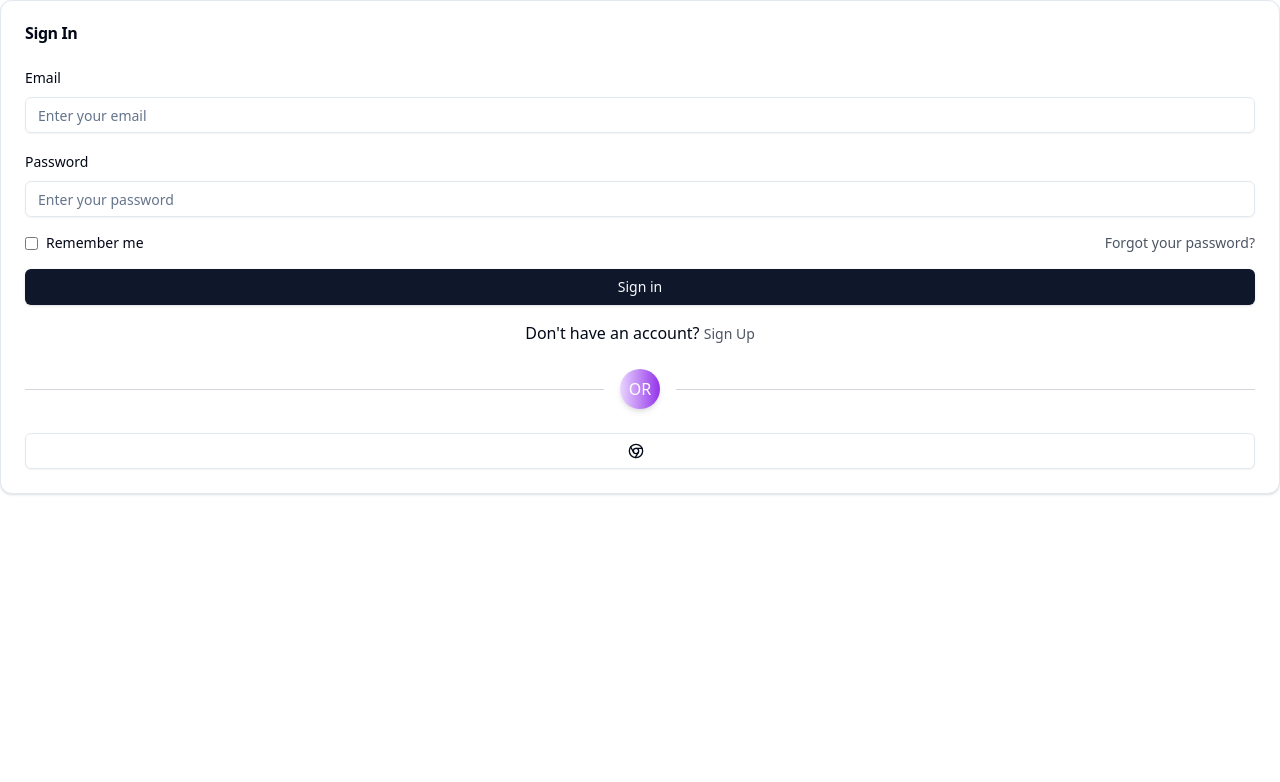
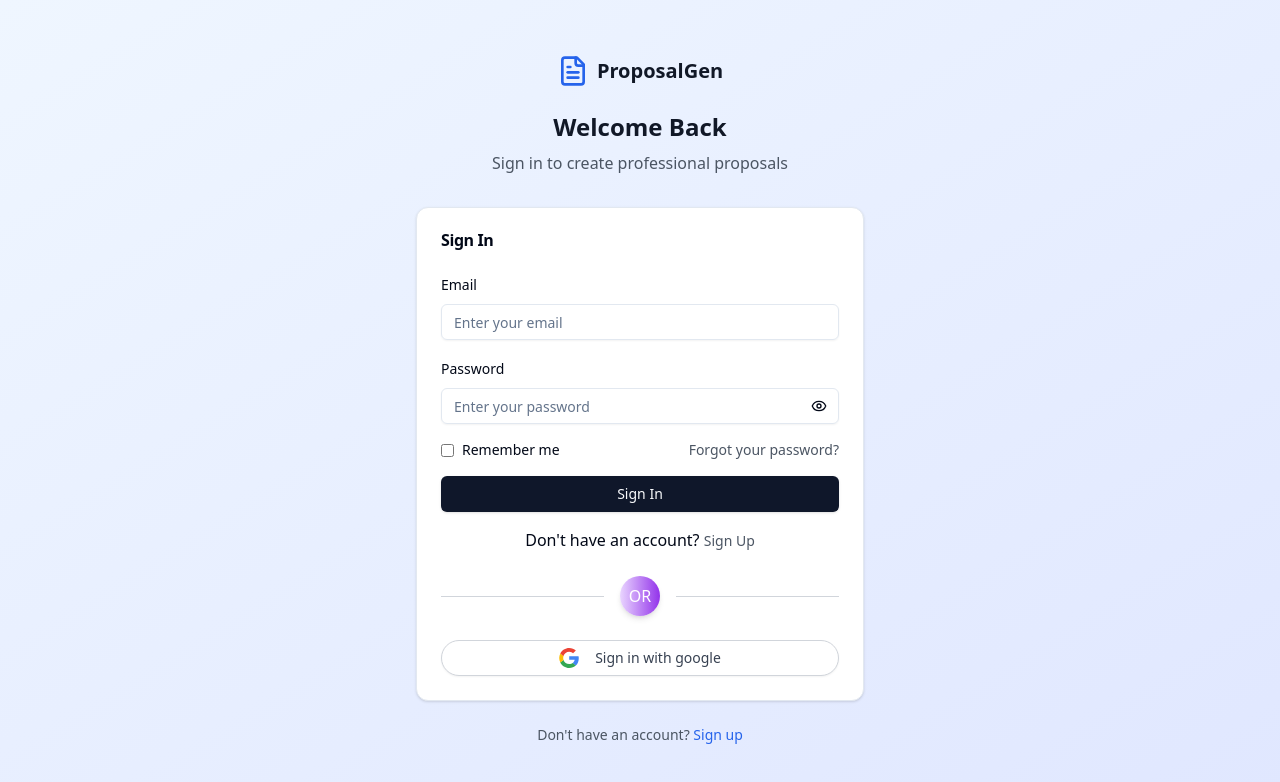
Before and after one commit to mercy-mwai/proposal_builder, a Next.js app: page /auth/login in a window 1280 px wide. Shown: the top 782 px of the page. Built offline with nearby package versions, Linux system fonts and the light colour scheme.

Commit message:
updated the login form & page

```diff
--- a/app/auth/login/page.jsx
+++ b/app/auth/login/page.jsx
@@ -1,10 +1,34 @@
 import React from 'react'
+import { FileText } from "lucide-react"
 import  LoginForm  from "@/components/auth/login-form"
+import Link from 'next/link'
 
-const page = () => {
+const loginPage = () => {
   return (
-   <LoginForm />
+   <div className="min-h-screen bg-gradient-to-br from-blue-50 to-indigo-100 flex items-center justify-center p-4">
+      <div className="w-full max-w-md">
+        <div className="text-center mb-8">
+          <Link href="/" className="inline-flex items-center gap-2 mb-6">
+            <FileText className="h-8 w-8 text-blue-600" />
+            <span className="text-xl font-bold text-gray-900">ProposalGen</span>
+          </Link>
+          <h1 className="text-2xl font-bold text-gray-900 mb-2">Welcome Back</h1>
+          <p className="text-gray-600">Sign in to create professional proposals</p>
+        </div>
+
+        <LoginForm />
+
+        <div className="text-center mt-6">
+          <p className="text-sm text-gray-600">
+            Don't have an account?{" "}
+            <Link href="/auth/register" className="text-blue-600 hover:text-blue-700 font-medium">
+              Sign up
+            </Link>
+          </p>
+        </div>
+      </div>
+    </div>
   )
 }
 
-export default page
+export default loginPage
--- a/components/auth/login-form.tsx
+++ b/components/auth/login-form.tsx
@@ -1,20 +1,72 @@
-import React from "react";
+"use client"
+import React, { useState } from "react";
 import Link from "next/link";
 import Divider from "../ui/divider";
 import { Card, CardContent, CardHeader, CardTitle } from "../ui/card";
 import { Label } from "../ui/label";
 import { Input } from "../ui/input";
 import { Button } from "../ui/button";
-import { Chrome } from "lucide-react";
+import { useRouter } from "next/navigation";
+import { Alert, AlertDescription } from "../ui/alert";
+import { Eye, EyeOff, Loader2 } from "lucide-react";
 
 const LoginForm = () => {
+  const [formData, setFormData] = useState({
+    email: "",
+    password: "",
+  });
+  const [showPassword, setShowPassword] = useState(false);
+  const [isLoading, setIsLoading] = useState(false);
+  const [error, setError] = useState("");
+
+  const router = useRouter();
+
+  const handleInputChange = (e: React.ChangeEvent<HTMLInputElement>) => {
+    const { name, value } = e.target;
+    setFormData((prev) => ({
+      ...prev,
+      [name]: value,
+    }));
+  };
+
+  const handleSubmit = async (e: React.FormEvent) => {
+    e.preventDefault();
+    setIsLoading(true);
+    setError("");
+    try {
+      const response = await fetch("http://127.0.0.1:8000/api/auth/login", {
+        method: "POST",
+        headers: {
+          "Content-Type": "application/json",
+        },
+        body: JSON.stringify(formData),
+      });
+      const data = await response.json();
+      if (data.success) {
+        localStorage.setItem("auth-token", data.token);
+        localStorage.setItem("user", JSON.stringify(data.user));
+        router.push("/dashboard");
+      } else {
+        setError(data.message || "Login Failed");
+      }
+    } catch (error) {
+      setError("Network error. Please check your connction and try again");
+    } finally {
+      setIsLoading(false);
+    }
+  };
   return (
     <Card>
       <CardHeader>
         <CardTitle>Sign In</CardTitle>
       </CardHeader>
       <CardContent>
-        <form className="space-y-4">
+        <form onSubmit={handleSubmit} className="space-y-4">
+          {error && (
+            <Alert variant="destructive">
+              <AlertDescription>{error}</AlertDescription>
+            </Alert>
+          )}
           <div className="space-y-2">
             <Label htmlFor="email">Email</Label>
             <Input
@@ -22,7 +74,10 @@ const LoginForm = () => {
               name="email"
               type="email"
               placeholder="Enter your email"
+              value={formData.email}
+              onChange={handleInputChange}
               required
+              disabled={isLoading}
             />
           </div>
           <div className="space-y-2">
@@ -32,9 +87,22 @@ const LoginForm = () => {
                 id="password"
                 name="password"
                 type="password"
+                value={formData.password}
+                onChange={handleInputChange}
                 placeholder="Enter your password"
                 required
+                disabled={isLoading}
               />
+              <Button
+                type="button"
+                variant="ghost"
+                size="sm"
+                className="absolute right-0 top-0 h-full px-3 py-2 hover:bg-transparent"
+                onClick={() => setShowPassword(!showPassword)}
+                disabled={isLoading}
+              >
+                {showPassword ? <EyeOff className="h-4 w-4" /> : <Eye className="h-4 w-4" />}
+              </Button>
             </div>
           </div>
           <div className="flex justify-between items-center text-sm">
@@ -52,8 +120,15 @@ const LoginForm = () => {
             </Link>
           </div>
 
-          <Button type="submit" className="w-full">
-            Sign in
+          <Button type="submit" className="w-full" disabled={isLoading}>
+               {isLoading ? (
+              <>
+                <Loader2 className="mr-2 h-4 w-4 animate-spin" />
+                Signing In...
+              </>
+            ) : (
+              "Sign In"
+            )}
           </Button>
         </form>
 
@@ -66,8 +141,12 @@ const LoginForm = () => {
           </span>
           <Divider />
           <div className="social-login mt-2">
-            <Button variant="outline" className="w-full">
-              <Chrome className="mr-2 h-4 w-4"/>
+            <Button
+              variant="outline"
+              className="w-full flex items-center justify-center space-x-2 py-2 px-4 rounded-full border border-gray-300 text-gray-700 hover:bg-gray-50 transition-colors"
+            >
+              <img src="/assets/icons/google.svg" className="h-5 w-5" />
+              <span>Sign in with google</span>
             </Button>
           </div>
         </div>
--- /dev/null
+++ b/components/ui/alert.tsx
@@ -0,0 +1,59 @@
+import * as React from "react"
+import { cva, type VariantProps } from "class-variance-authority"
+
+import { cn } from "@/lib/utils"
+
+const alertVariants = cva(
+  "relative w-full rounded-lg border px-4 py-3 text-sm [&>svg+div]:translate-y-[-3px] [&>svg]:absolute [&>svg]:left-4 [&>svg]:top-4 [&>svg]:text-foreground [&>svg~*]:pl-7",
+  {
+    variants: {
+      variant: {
+        default: "bg-background text-foreground",
+        destructive:
+          "border-destructive/50 text-destructive dark:border-destructive [&>svg]:text-destructive",
+      },
+    },
+    defaultVariants: {
+      variant: "default",
+    },
+  }
+)
+
+const Alert = React.forwardRef<
+  HTMLDivElement,
+  React.HTMLAttributes<HTMLDivElement> & VariantProps<typeof alertVariants>
+>(({ className, variant, ...props }, ref) => (
+  <div
+    ref={ref}
+    role="alert"
+    className={cn(alertVariants({ variant }), className)}
+    {...props}
+  />
+))
+Alert.displayName = "Alert"
+
+const AlertTitle = React.forwardRef<
+  HTMLParagraphElement,
+  React.HTMLAttributes<HTMLHeadingElement>
+>(({ className, ...props }, ref) => (
+  <h5
+    ref={ref}
+    className={cn("mb-1 font-medium leading-none tracking-tight", className)}
+    {...props}
+  />
+))
+AlertTitle.displayName = "AlertTitle"
+
+const AlertDescription = React.forwardRef<
+  HTMLParagraphElement,
+  React.HTMLAttributes<HTMLParagraphElement>
+>(({ className, ...props }, ref) => (
+  <div
+    ref={ref}
+    className={cn("text-sm [&_p]:leading-relaxed", className)}
+    {...props}
+  />
+))
+AlertDescription.displayName = "AlertDescription"
+
+export { Alert, AlertTitle, AlertDescription }
```
Also changed, not shown: public/assets/icons/google.svg (added).
